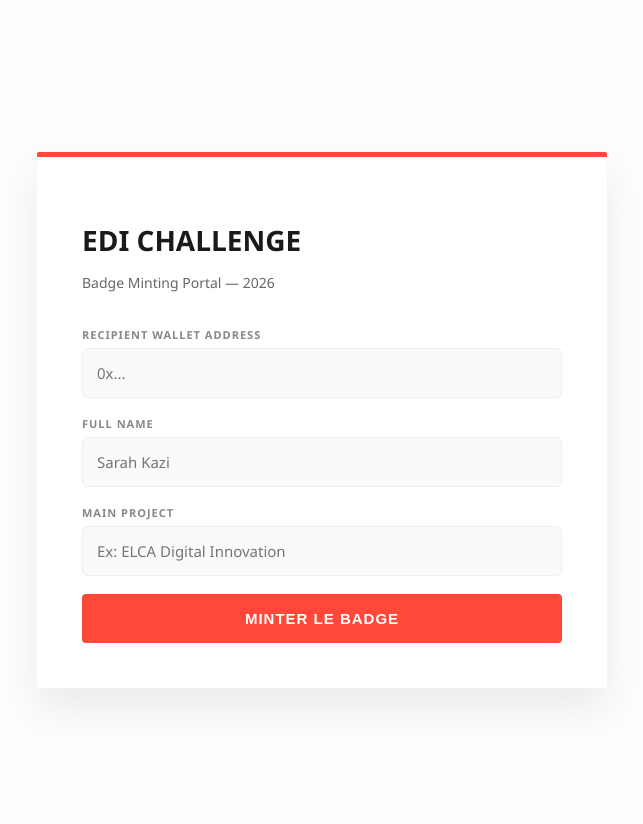
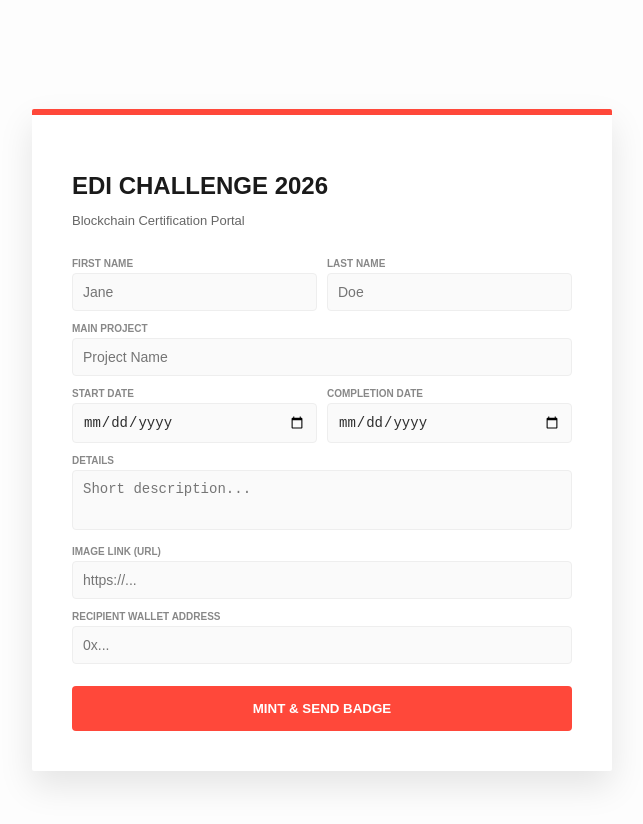
Before and after one commit to 1Seirak/badge-app, a Next.js app: page / in a window 1280 px wide. Shown: the top 824 px of the page, without its empty margins (318-961 px from the left). Built offline with nearby package versions, Linux system fonts and the light colour scheme.

Commit message:
final: full english version with all required fields

```diff
--- a/app/page.js
+++ b/app/page.js
@@ -3,15 +3,19 @@ import { useState } from "react";
 
 export default function Home() {
   const [formData, setFormData] = useState({
-    recipient: "",
-    name: "",
-    project: "",
+    firstName: "",
+    lastName: "",
+    mainProject: "",
+    startDate: "",
+    completionDate: "",
+    details: "",
+    imageLink: "",
+    recipientWallet: "",
   });
   const [status, setStatus] = useState("");
   const [badgeUrl, setBadgeUrl] = useState("");
   const [loading, setLoading] = useState(false);
 
-  // Thème ELCA Informatique
   const colors = {
     elcaRed: "#ff483a",
     dark: "#1a1a1a",
@@ -24,7 +28,7 @@ export default function Home() {
   const handleSubmit = async (e) => {
     e.preventDefault();
     setLoading(true);
-    setStatus("Transaction en cours sur Polygon Amoy...");
+    setStatus("Minting your badge on Polygon Amoy...");
     try {
       const res = await fetch("/api/mint", {
         method: "POST",
@@ -33,13 +37,13 @@ export default function Home() {
       });
       const data = await res.json();
       if (data.success) {
-        setStatus("✅ Badge généré avec succès !");
+        setStatus("✅ Success! Badge minted and sent.");
         if (data.imageUrl) setBadgeUrl(data.imageUrl);
       } else {
-        setStatus("❌ Erreur : " + data.error);
+        setStatus("❌ Error: " + data.error);
       }
     } catch (err) {
-      setStatus("❌ Erreur de connexion");
+      setStatus("❌ Connection error");
     } finally {
       setLoading(false);
     }
@@ -47,12 +51,11 @@ export default function Home() {
 
   const inputStyle = {
     width: "100%",
-    padding: "14px",
-    borderRadius: "6px",
+    padding: "10px",
+    borderRadius: "4px",
     border: `1px solid ${colors.border}`,
-    marginBottom: "18px",
-    fontSize: "15px",
-    fontFamily: "'Segoe UI', Roboto, sans-serif",
+    marginBottom: "12px",
+    fontSize: "14px",
     color: colors.text,
     backgroundColor: "#fafafa",
     boxSizing: "border-box"
@@ -60,111 +63,65 @@ export default function Home() {
 
   const labelStyle = {
     display: "block",
-    fontSize: "11px",
+    fontSize: "10px",
     fontWeight: "700",
     color: "#888",
     textTransform: "uppercase",
-    letterSpacing: "1px",
-    marginBottom: "6px"
+    marginBottom: "4px"
   };
 
   return (
-    <div style={{
-      backgroundColor: colors.background,
-      minHeight: "100vh",
-      display: "flex",
-      alignItems: "center",
-      justifyContent: "center",
-      fontFamily: "'Segoe UI', Tahoma, Geneva, Verdana, sans-serif",
-      padding: "20px"
-    }}>
-      <div style={{
-        backgroundColor: colors.card,
-        padding: "45px",
-        borderRadius: "2px", // Style plus corporate
-        boxShadow: "0 20px 40px rgba(0,0,0,0.08)",
-        maxWidth: "480px",
-        width: "100%",
-        borderTop: `5px solid ${colors.elcaRed}` // Ligne de rappel ELCA
-      }}>
-        <h1 style={{ fontSize: "28px", fontWeight: "900", marginBottom: "5px", color: colors.dark }}>
-          EDI CHALLENGE
-        </h1>
-        <p style={{ color: "#666", marginBottom: "35px", fontSize: "14px" }}>
-          Badge Minting Portal — 2026
-        </p>
+    <div style={{ backgroundColor: colors.background, minHeight: "100vh", display: "flex", alignItems: "center", justifyContent: "center", fontFamily: "sans-serif", padding: "40px 20px" }}>
+      <div style={{ backgroundColor: colors.card, padding: "40px", borderRadius: "2px", boxShadow: "0 15px 35px rgba(0,0,0,0.1)", maxWidth: "500px", width: "100%", borderTop: `6px solid ${colors.elcaRed}` }}>
+        <h1 style={{ fontSize: "24px", fontWeight: "900", marginBottom: "5px", color: colors.dark }}>EDI CHALLENGE 2026</h1>
+        <p style={{ color: "#666", marginBottom: "30px", fontSize: "13px" }}>Blockchain Certification Portal</p>
 
         <form onSubmit={handleSubmit}>
-          <label style={labelStyle}>Recipient Wallet Address</label>
-          <input
-            style={inputStyle}
-            placeholder="0x..."
-            onChange={(e) => setFormData({ ...formData, recipient: e.target.value })}
-            required
-          />
-
-          <label style={labelStyle}>Full Name</label>
-          <input
-            style={inputStyle}
-            placeholder="Sarah Kazi"
-            onChange={(e) => setFormData({ ...formData, name: e.target.value })}
-            required
-          />
+          <div style={{ display: "flex", gap: "10px" }}>
+            <div style={{ flex: 1 }}>
+              <label style={labelStyle}>First Name</label>
+              <input style={inputStyle} placeholder="Jane" onChange={(e) => setFormData({ ...formData, firstName: e.target.value })} required />
+            </div>
+            <div style={{ flex: 1 }}>
+              <label style={labelStyle}>Last Name</label>
+              <input style={inputStyle} placeholder="Doe" onChange={(e) => setFormData({ ...formData, lastName: e.target.value })} required />
+            </div>
+          </div>
 
           <label style={labelStyle}>Main Project</label>
-          <input
-            style={inputStyle}
-            placeholder="Ex: ELCA Digital Innovation"
-            onChange={(e) => setFormData({ ...formData, project: e.target.value })}
-            required
-          />
+          <input style={inputStyle} placeholder="Project Name" onChange={(e) => setFormData({ ...formData, mainProject: e.target.value })} required />
 
-          <button
-            type="submit"
-            disabled={loading}
-            style={{
-              width: "100%",
-              padding: "16px",
-              backgroundColor: loading ? "#ccc" : colors.elcaRed,
-              color: "white",
-              border: "none",
-              borderRadius: "4px",
-              fontWeight: "bold",
-              fontSize: "15px",
-              textTransform: "uppercase",
-              letterSpacing: "1px",
-              cursor: loading ? "not-allowed" : "pointer",
-              transition: "all 0.3s ease"
-            }}
-          >
-            {loading ? "Traitement..." : "Minter le Badge"}
+          <div style={{ display: "flex", gap: "10px" }}>
+            <div style={{ flex: 1 }}>
+              <label style={labelStyle}>Start Date</label>
+              <input type="date" style={inputStyle} onChange={(e) => setFormData({ ...formData, startDate: e.target.value })} required />
+            </div>
+            <div style={{ flex: 1 }}>
+              <label style={labelStyle}>Completion Date</label>
+              <input type="date" style={inputStyle} onChange={(e) => setFormData({ ...formData, completionDate: e.target.value })} required />
+            </div>
+          </div>
+
+          <label style={labelStyle}>Details</label>
+          <textarea style={{ ...inputStyle, height: "60px", resize: "none" }} placeholder="Short description..." onChange={(e) => setFormData({ ...formData, details: e.target.value })} required />
+
+          <label style={labelStyle}>Image Link (URL)</label>
+          <input style={inputStyle} placeholder="https://..." onChange={(e) => setFormData({ ...formData, imageLink: e.target.value })} required />
+
+          <label style={labelStyle}>Recipient Wallet Address</label>
+          <input style={inputStyle} placeholder="0x..." onChange={(e) => setFormData({ ...formData, recipientWallet: e.target.value })} required />
+
+          <button type="submit" disabled={loading} style={{ width: "100%", padding: "15px", backgroundColor: loading ? "#ccc" : colors.elcaRed, color: "white", border: "none", borderRadius: "4px", fontWeight: "bold", cursor: loading ? "not-allowed" : "pointer", textTransform: "uppercase", marginTop: "10px" }}>
+            {loading ? "Processing..." : "Mint & Send Badge"}
           </button>
         </form>
 
-        {status && (
-          <div style={{
-            marginTop: "25px",
-            padding: "12px",
-            borderRadius: "4px",
-            backgroundColor: status.includes("✅") ? "#f0fdf4" : "#fff5f5",
-            color: status.includes("✅") ? "#16a34a" : colors.elcaRed,
-            fontSize: "13px",
-            textAlign: "center",
-            border: `1px solid ${status.includes("✅") ? "#bbf7d0" : "#ffd8d8"}`
-          }}>
-            {status}
-          </div>
-        )}
+        {status && <div style={{ marginTop: "20px", padding: "12px", fontSize: "13px", textAlign: "center", backgroundColor: "#f9f9f9", border: "1px solid #eee", color: colors.text }}>{status}</div>}
 
-        {/* Preview Section - Apparaît seulement si l'image est là */}
         {badgeUrl && (
-          <div style={{ marginTop: "35px", borderTop: `1px solid ${colors.border}`, paddingTop: "25px" }}>
-            <p style={{ fontSize: "12px", fontWeight: "bold", marginBottom: "15px", textAlign: "center", color: "#888" }}>VOTRE BADGE GÉNÉRÉ :</p>
-            <img
-              src={badgeUrl}
-              alt="Generated NFT Badge"
-              style={{ width: "100%", borderRadius: "4px", boxShadow: "0 8px 16px rgba(0,0,0,0.1)" }}
-            />
+          <div style={{ marginTop: "30px", textAlign: "center" }}>
+            <p style={labelStyle}>NFT Badge Preview:</p>
+            <img src={badgeUrl} alt="NFT Badge" style={{ width: "100%", borderRadius: "4px", marginTop: "10px", boxShadow: "0 4px 12px rgba(0,0,0,0.1)" }} />
           </div>
         )}
       </div>
```
